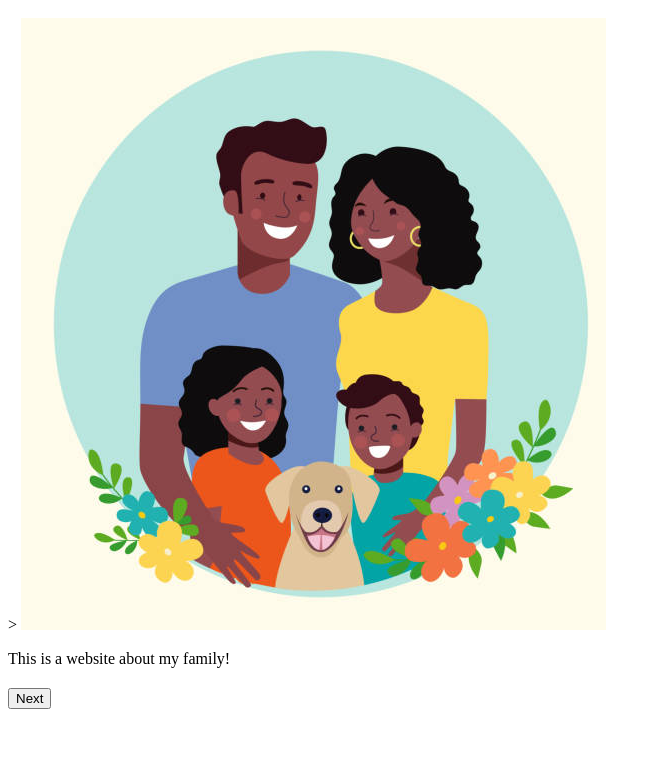
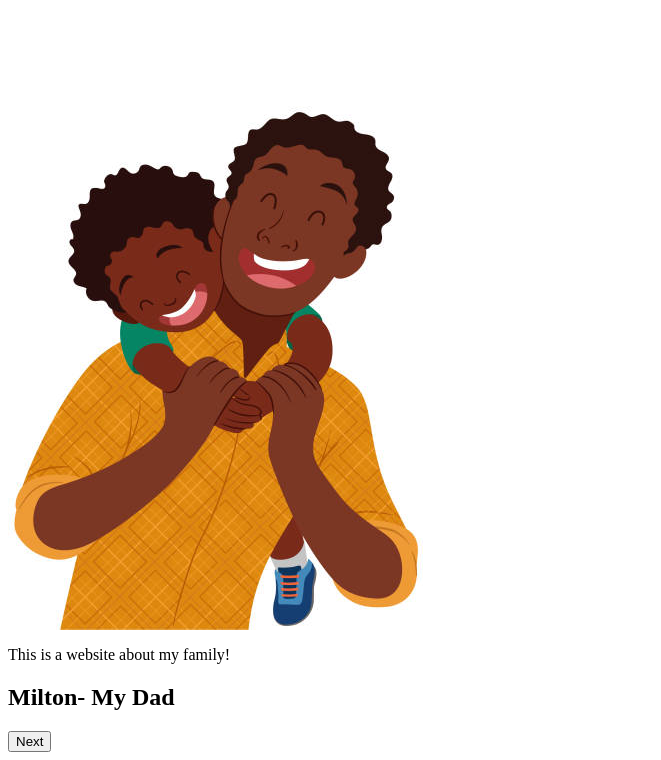
Before and after one commit to BaronLatti/familyapp, a plain HTML site: page index.html in a window 1280 px wide. Both pictures are taken after a click on the button "Next". Shown: the part 48-808 px from the top of the page, without its empty margins (0-661 px from the left). Drawn offline with Linux system fonts and the light colour scheme.

Commit message:
Update index.html

```diff
--- a/index.html
+++ b/index.html
@@ -1,14 +1,23 @@
 <html>
+    <head>
+  <title>
+      Family Book
+        </title>
+        <link rel="stylesheet" href="styles.css">
+</head>
+
+
+    <body>
     <h1>
         My Family
-    </h1>>
-    <img src="istockphoto-1186052995-612x612.jpg" id="pic">
+    </h1>
+    <img src="istockphoto-1186052995-612x612.jpg" id="family_member_image">
     <p>
         This is a website about my family!
     </p>
-    <h2 id="name">
+    <h2 id="family_member_name">
     </h2>
-    <button onclick="change()">
+    <button onclick="update()">
     Next
     </button>
 
@@ -18,16 +27,21 @@
 
     <script>
         var family=["Kamora- My Sister", "Milton- My Dad", "Ruth- My Mom" ];
-        var images=["zuri-1-vertical-1200x1800.jpg", "istockphoto-1165724733-612x612.jpg", "istockphoto-1186052995-612x612.jpg"];
-        var i=0;
-        var family_number=0;
-
-        function change() {
-            i++;
-            var family_number=3
-            if ( i > family_number){
-                i=0;
+        var images=["zuri-1-vertical-1200x1800.jpg", "istockphoto-1165724733-612x612.jpg", "86d5bd80825816cc7605c4e8cacaf4ba.jpg"];
+        var i = 0;
+            function update()
+            {
+                i++;
+                var numbers_of_family_member_in_array = 3;
+                if(i > numbers_of_family_member_in_array )
+                {
+                    i = 0;
+                }
+                var updatedImage = images[i];
+                var updatedName  = family[i];
+                document.getElementById("family_member_image").src = updatedImage;
+                document.getElementById("family_member_name").innerHTML = updatedName;
             }
-            var name_update= family[i];
-            var img_update=images[i];
-</script>
+        </script>
+    </body>
+</html>
```
